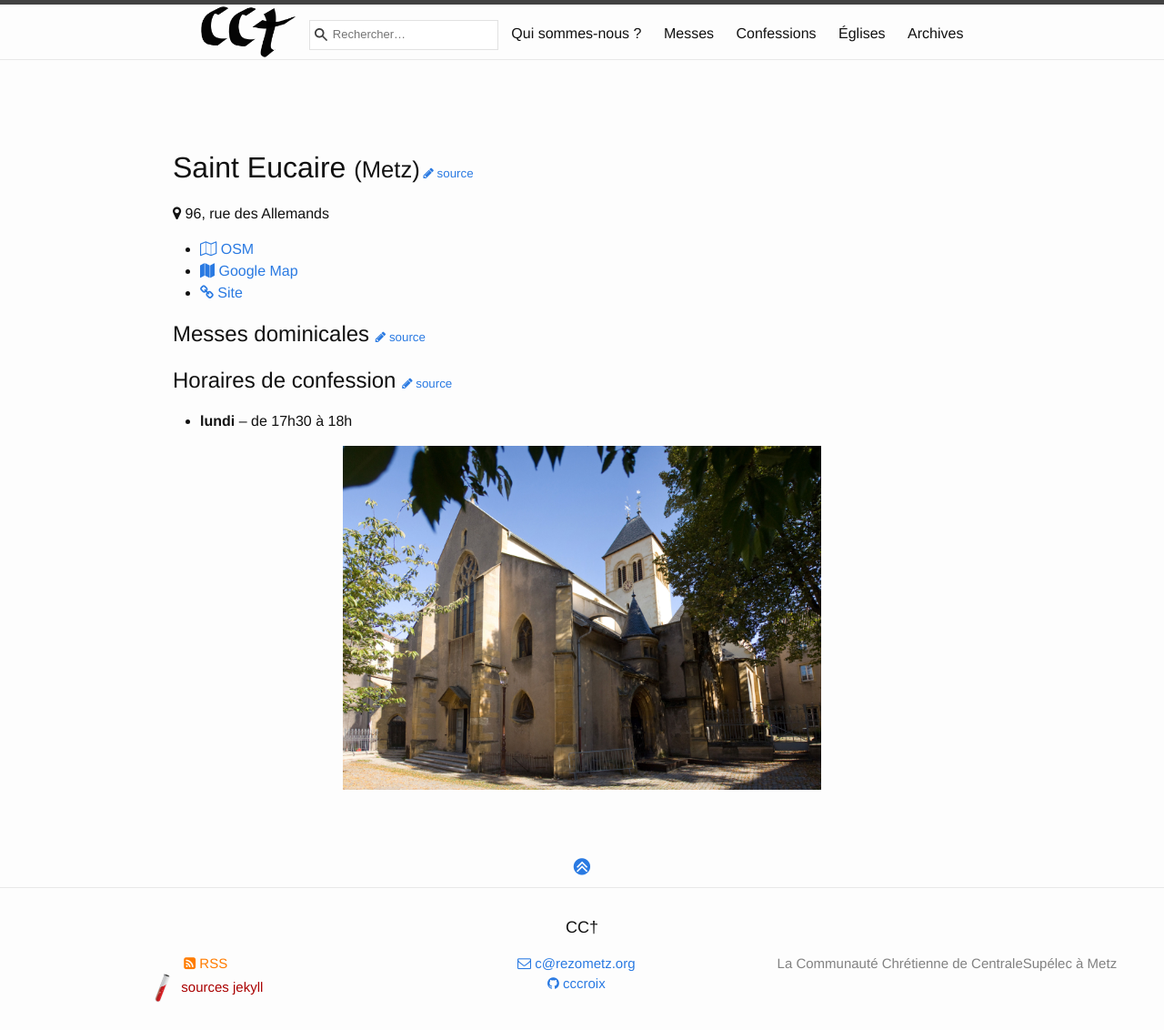
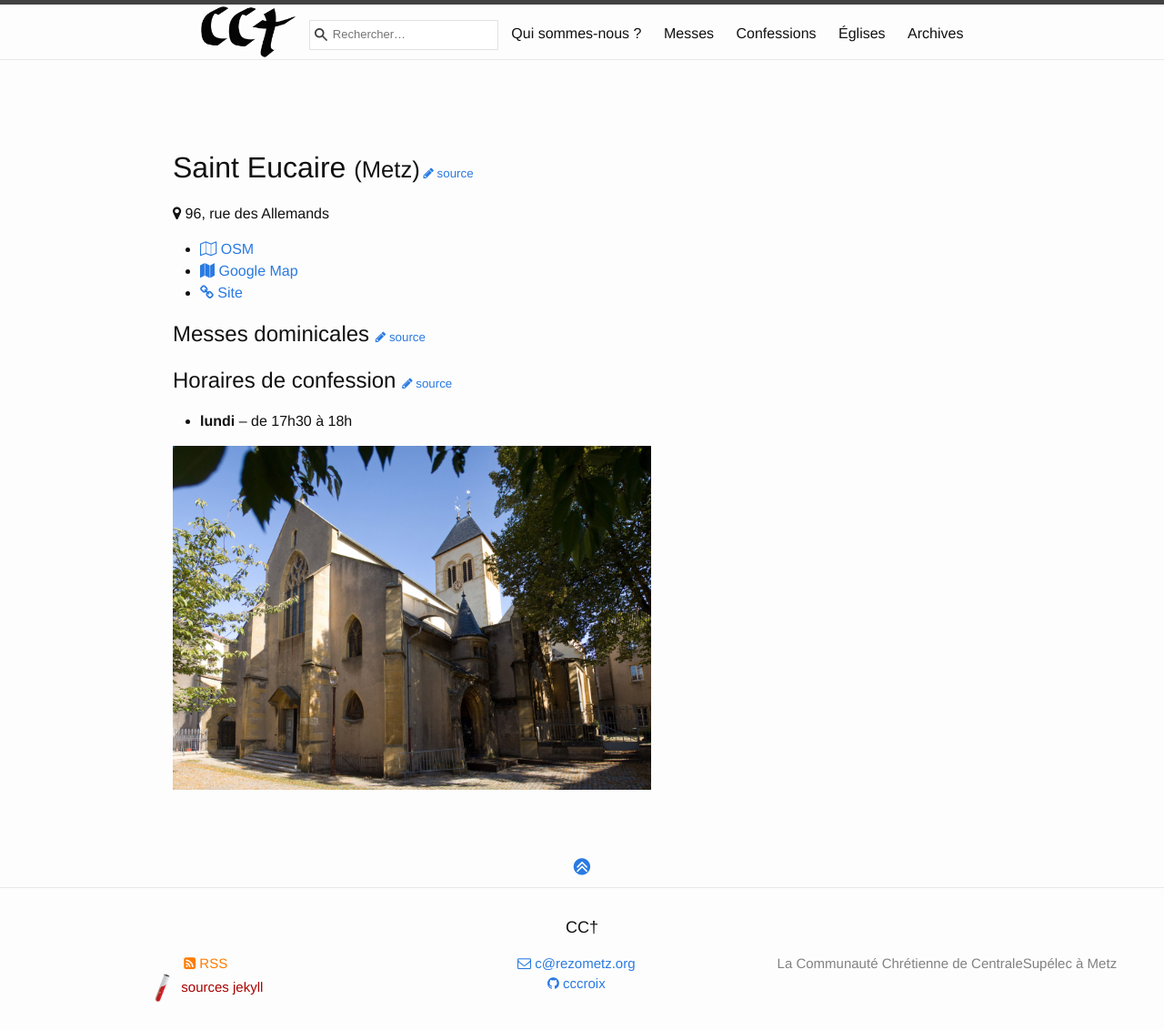
Before and after one commit to cccroix/cccroix.github.io, a Jekyll site: the page built from _eglises/eucaire.md, in a window 1280 px wide. Shown: the whole page at 91% size. Built offline with Jekyll 4.4.1, drawn with Linux system fonts in a browser that asks for light colours.

Commit message:
corrects the behavior of intense-images on mobiles

```diff
--- a/_layouts/eglise.html
+++ b/_layouts/eglise.html
@@ -61,7 +61,7 @@
 {% endfor %}
 </ul>
 
-<center><img alt="{{ page.key }}" lowsrc="/img/eglises/{{ page.key }}.low.jpg" src="/img/eglises/{{ page.key }}.progr.jpg" class="intense church"></center>
+<img alt="{{ page.key }}" src="/img/eglises/{{ page.key }}.progr.jpg" class="intense church">
 
 <article class="eglise-content">
 {{ content }}
--- a/_sass/_base.scss
+++ b/_sass/_base.scss
@@ -81,7 +81,7 @@
  * Images
  */
 img {
-    max-width: 100%;
+//    max-width: 100%;  // intense-images viewer was bugging
     vertical-align: middle;
 }
 
@@ -328,3 +328,8 @@
     max-width: 95%;
     max-height: $church-max-height;
 }
+
+img.viewing {
+    max-width: none;
+    max-height: none;
+}
```
